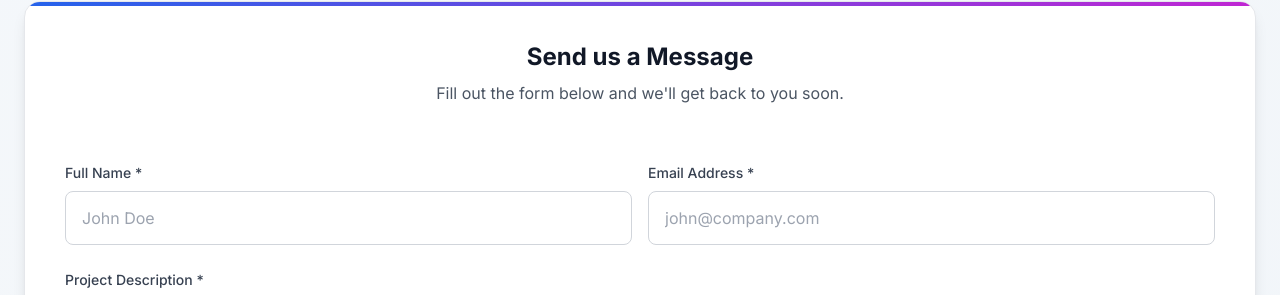
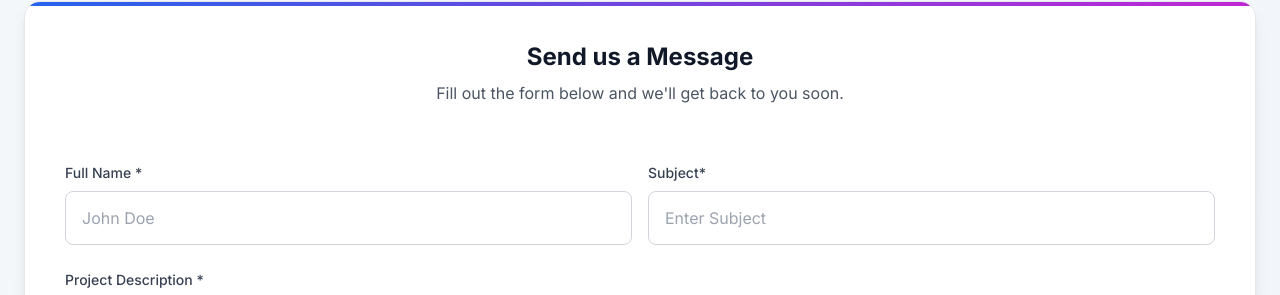
Before and after one commit to Premchauhan1/imagine-edtech-website, a React (Create React App) app: page / in a window 1280 px wide. Shown: the part 3530-3825 px from the top of the page. Built offline with nearby package versions, Linux system fonts and the light colour scheme.

Commit message:
mail changes

```diff
--- a/src/components/Contact.js
+++ b/src/components/Contact.js
@@ -37,13 +37,9 @@ const Contact = () => {
     setIsSubmitting(true);
 
     // Create email subject and body
-    const subject = `New Project Inquiry from ${formData.name || 'Website Visitor'}`;
-    const body = `
-${formData.message}
+    const subject = `${formData.email}`;
+    const body = `${formData.message}`;
 
-Best regards,
-${formData.name}
-${formData.email}`;
     // Create mailto link
     const mailtoLink = `mailto:imagineedtech@gmail.com?subject=${encodeURIComponent(subject)}&body=${encodeURIComponent(body)}`;
 
@@ -159,15 +155,14 @@ ${formData.email}`;
                   />
                 </div>
                 <div className="form-group">
-                  <label htmlFor="email">Email Address *</label>
+                  <label htmlFor="email">Subject*</label>
                   <input
-                    type="email"
                     id="email"
                     name="email"
                     value={formData.email}
                     onChange={handleInputChange}
                     required
-                    placeholder="john@company.com"
+                    placeholder="Enter Subject"
                   />
                 </div>
               </div>
```
